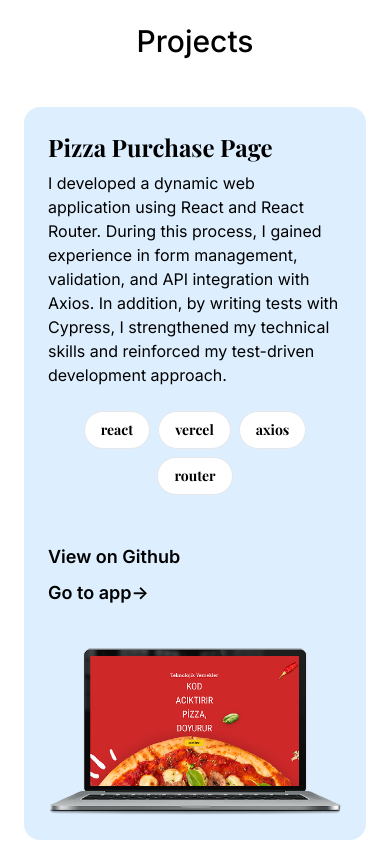
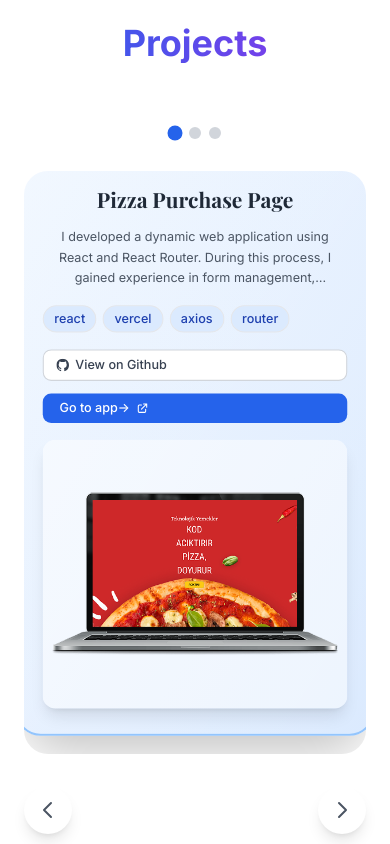
Before and after one commit to hediye-ersan/My-page, a React (Vite) app: page / in a window 390 px wide. Shown: the part 3420-4264 px from the top of the page. Built offline with nearby package versions, Linux system fonts and the light colour scheme; a web font is replaced by a local one.

Commit message:
Refactor Projects component to use a custom ProjectCard for improved layout and interactivity; replaced slider with a responsive carousel and added navigation controls.

```diff
--- a/src/components/Projects.jsx
+++ b/src/components/Projects.jsx
@@ -1,92 +1,185 @@
-import React from 'react';
-import Slider from 'react-slick';
+import React, { useState } from 'react';
 import { useLanguage } from '../contexts/LanguageContext';
-import 'slick-carousel/slick/slick.css';
-import 'slick-carousel/slick/slick-theme.css';
 
 const Projects = () => {
   const { currentLangContent } = useLanguage();
   const projectsData = currentLangContent.projects;
+  const [activeProject, setActiveProject] = useState(0);
 
-  const sliderSettings = {
-    dots: true,
-    infinite: false,
-    speed: 500,
-    slidesToShow: 1,
-    slidesToScroll: 1,
-    arrows: true,
-  };
+  // Tüm projeleri bir array'e çevir
+  const allProjects = [
+    projectsData.firstProject,
+    projectsData.secondProject,
+    projectsData.thirdProject
+  ];
 
-  const fixedProjects = [projectsData.firstProject, projectsData.secondProject];
+  // Proje renkleri
+  const projectColors = [
+    'bg-gradient-to-br from-blue-50 to-blue-100 dark:from-blue-900/20 dark:to-blue-800/20',
+    'bg-gradient-to-br from-emerald-50 to-emerald-100 dark:from-emerald-900/20 dark:to-emerald-800/20',
+    'bg-gradient-to-br from-orange-50 to-orange-100 dark:from-orange-900/20 dark:to-orange-800/20'
+  ];
 
-  return (
-    <section className="py-20 px-6 sm:px-36 dark:bg-dark-bg2 dark:text-dark-text">
-      <h2 className="text-3xl sm:text-4xl font-medium pb-12">{projectsData.title}</h2>
+  // Skill renkleri
+  const skillColors = [
+    'bg-blue-100 text-blue-800 dark:bg-blue-800/30 dark:text-blue-300',
+    'bg-emerald-100 text-emerald-800 dark:bg-emerald-800/30 dark:text-emerald-300',
+    'bg-orange-100 text-orange-800 dark:bg-orange-800/30 dark:text-orange-300'
+  ];
 
-      {/* Flex container: ilk 2 proje + 3. proje slider */}
-      <div className="flex flex-col sm:flex-row gap-10 sm:gap-16">
-        {/* İlk iki proje */}
-        {fixedProjects.map((project, index) => (
+  const ProjectCard = ({ project, index, isActive, onClick }) => (
     <div
-            key={index}
-            className={`w-full sm:w-2/5 text-left p-6 sm:p-12 rounded-2xl ${index === 0 ? 'bg-[#DDEEFE] dark:bg-[#2D3235]' : 'bg-[#D9F6F1] dark:bg-[#495351]'
-              }`}
+      className={`
+        group relative overflow-hidden rounded-3xl border-2 transition-all duration-500 cursor-pointer
+        ${isActive
+          ? 'border-blue-300 dark:border-blue-600 shadow-2xl scale-105'
+          : 'border-gray-200 dark:border-gray-700 hover:border-blue-200 dark:hover:border-blue-500 hover:shadow-xl hover:scale-102'
+        }
+        ${projectColors[index]}
+      `}
+      onClick={onClick}
     >
-            <h3 className="text-2xl sm:text-[29px] font-bold font-playfair">{project.title}</h3>
-            <p className="mt-2">{project.text}</p>
+      <div className="absolute inset-0 bg-gradient-to-br from-white/20 to-transparent dark:from-black/20"></div>
 
-            <div className="flex gap-2 flex-wrap w-full py-6 justify-center sm:justify-start">
+      <div className="relative p-6 lg:p-8">
+        {/* Proje başlığı */}
+        <h3 className="text-xl lg:text-2xl font-bold font-playfair mb-3 text-gray-800 dark:text-gray-100 group-hover:text-blue-600 dark:group-hover:text-blue-400 transition-colors duration-300">
+          {project.title}
+        </h3>
+
+        {/* Proje açıklaması */}
+        <p className="text-gray-600 dark:text-gray-300 mb-4 leading-relaxed text-xs lg:text-sm line-clamp-3">
+          {project.text}
+        </p>
+
+        {/* Teknolojiler */}
+        <div className="flex flex-wrap gap-1.5 mb-4">
           {Object.values(project.skills).map((skill, i) => (
-                <p
+            <span
               key={i}
-                  className="font-playfair font-bold text-sm sm:text-base border p-2 px-4 sm:px-6 rounded-3xl bg-[#FFFFFF] dark:bg-[#525252]"
+              className={`
+                px-2.5 py-1 rounded-full text-xs font-medium border transition-all duration-300
+                ${skillColors[index]} hover:scale-110 hover:shadow-md
+              `}
             >
               {skill}
-                </p>
+            </span>
           ))}
         </div>
 
-            <div className="flex flex-col sm:flex-row sm:justify-between items-start sm:items-center pt-6 gap-2 sm:gap-0">
-              <a href={project.viewGit.link} className="font-semibold text-lg sm:text-xl">{project.viewGit.text}</a>
-              <a href={project.viewGit.buttonLink} className="font-semibold text-lg sm:text-xl">{project.viewGit.button}</a>
+        {/* Linkler */}
+        <div className="flex flex-col sm:flex-row gap-3 mb-4">
+          <a
+            href={project.viewGit.link || '#'}
+            className="inline-flex items-center px-3 py-1.5 bg-white dark:bg-gray-800 text-gray-700 dark:text-gray-300 rounded-lg border border-gray-300 dark:border-gray-600 hover:bg-gray-50 dark:hover:bg-gray-700 hover:border-blue-400 dark:hover:border-blue-500 transition-all duration-300 font-medium text-xs"
+          >
+            <svg className="w-3 h-3 mr-1.5" fill="currentColor" viewBox="0 0 20 20">
+              <path fillRule="evenodd" d="M10 0C4.477 0 0 4.484 0 10.017c0 4.425 2.865 8.18 6.839 9.504.5.092.682-.217.682-.483 0-.237-.008-.868-.013-1.703-2.782.605-3.369-1.343-3.369-1.343-.454-1.158-1.11-1.466-1.11-1.466-.908-.62.069-.608.069-.608 1.003.07 1.531 1.032 1.531 1.032.892 1.53 2.341 1.088 2.91.832.092-.647.35-1.088.636-1.338-2.22-.253-4.555-1.113-4.555-4.951 0-1.093.39-1.988 1.029-2.688-.103-.253-.446-1.272.098-2.65 0 0 .84-.27 2.75 1.026A9.564 9.564 0 0110 4.844c.85.004 1.705.115 2.504.337 1.909-1.296 2.747-1.027 2.747-1.027.546 1.379.203 2.398.1 2.651.64.7 1.028 1.595 1.028 2.688 0 3.848-2.339 4.695-4.566 4.942.359.31.678.921.678 1.856 0 1.338-.012 2.419-.012 2.747 0 .268.18.58.688.482A10.019 10.019 0 0020 10.017C20 4.484 15.522 0 10 0z" clipRule="evenodd" />
+            </svg>
+            {project.viewGit.text}
+          </a>
+          <a
+            href={project.viewGit.buttonLink || '#'}
+            className="inline-flex items-center px-4 py-1.5 bg-blue-600 hover:bg-blue-700 text-white rounded-lg transition-all duration-300 font-medium text-xs hover:shadow-lg hover:scale-105"
+          >
+            {project.viewGit.button}
+            <svg className="w-3 h-3 ml-1.5" fill="none" stroke="currentColor" viewBox="0 0 24 24">
+              <path strokeLinecap="round" strokeLinejoin="round" strokeWidth={2} d="M10 6H6a2 2 0 00-2 2v10a2 2 0 002 2h10a2 2 0 002-2v-4M14 4h6m0 0v6m0-6L10 14" />
+            </svg>
+          </a>
         </div>
 
-            <div className="mt-10 sm:mt-12">
-              <img src={project.image} alt={`Project ${index + 1}`} className="w-full max-w-full h-auto rounded-xl" />
+        {/* Proje görseli */}
+        {project.image && (
+          <div className="relative group mt-2">
+            <div className="absolute inset-0 bg-gradient-to-t from-black/20 to-transparent rounded-xl opacity-0 group-hover:opacity-100 transition-opacity duration-300 z-10"></div>
+            <img
+              src={project.image}
+              alt={project.title}
+              className="w-full h-64 lg:h-80 object-contain rounded-xl shadow-lg group-hover:shadow-xl transition-all duration-300 bg-white/50 dark:bg-gray-800/50 p-2"
+            />
+          </div>
+        )}
       </div>
     </div>
-        ))}
+  );
 
-        {/* 3. proje slider */}
-        <div className="w-full sm:w-2/5">
-          <Slider {...sliderSettings}>
-            <div className="w-full text-left p-6 sm:p-12 rounded-2xl bg-[#FFE7D9] dark:bg-[#4D3F35]">
-              <h3 className="text-2xl sm:text-[29px] font-bold font-playfair">{projectsData.thirdProject.title}</h3>
-              <p className="mt-2">{projectsData.thirdProject.text}</p>
+  return (
+    <section className="py-20 px-6 sm:px-12 lg:px-24 xl:px-36 dark:bg-dark-bg2 dark:text-dark-text">
+      <div className="max-w-7xl mx-auto">
+        <h2 className="text-4xl lg:text-5xl font-bold text-center mb-16 bg-gradient-to-r from-blue-600 to-purple-600 bg-clip-text text-transparent">
+          {projectsData.title}
+        </h2>
 
-              <div className="flex gap-2 flex-wrap w-full py-6 justify-center sm:justify-start">
-                {Object.values(projectsData.thirdProject.skills).map((skill, i) => (
-                  <p
-                    key={i}
-                    className="font-playfair font-bold text-sm sm:text-base border p-2 px-4 sm:px-6 rounded-3xl bg-[#FFFFFF] dark:bg-[#525252]"
-                  >
-                    {skill}
-                  </p>
+        {/* Desktop Layout - Grid */}
+        <div className="hidden lg:grid lg:grid-cols-3 gap-8">
+          {allProjects.map((project, index) => (
+            <ProjectCard
+              key={index}
+              project={project}
+              index={index}
+              isActive={false}
+              onClick={() => {}}
+            />
           ))}
         </div>
 
-              <div className="flex flex-col sm:flex-row sm:justify-between items-start sm:items-center pt-6 gap-2 sm:gap-0">
-                <a href={projectsData.thirdProject.viewGit.link} className="font-semibold text-lg sm:text-xl">{projectsData.thirdProject.viewGit.text}</a>
-                <a href={projectsData.thirdProject.viewGit.buttonLink} className="font-semibold text-lg sm:text-xl">{projectsData.thirdProject.viewGit.button}</a>
+        {/* Mobile/Tablet Layout - Carousel */}
+        <div className="lg:hidden">
+          {/* Navigation Dots */}
+          <div className="flex justify-center mb-8 space-x-2">
+            {allProjects.map((_, index) => (
+              <button
+                key={index}
+                onClick={() => setActiveProject(index)}
+                className={`w-3 h-3 rounded-full transition-all duration-300 ${
+                  index === activeProject
+                    ? 'bg-blue-600 scale-125'
+                    : 'bg-gray-300 dark:bg-gray-600 hover:bg-blue-400'
+                }`}
+              />
+            ))}
           </div>
 
-              <div className="mt-10 sm:mt-12">
-                <img src={projectsData.thirdProject.image} alt="Project 3" className="w-full max-w-full h-auto rounded-xl" />
+          {/* Project Display */}
+          <div className="relative overflow-hidden rounded-3xl">
+            <div
+              className="flex transition-transform duration-500 ease-in-out"
+              style={{ transform: `translateX(-${activeProject * 100}%)` }}
+            >
+              {allProjects.map((project, index) => (
+                <div key={index} className="w-full flex-shrink-0">
+                  <ProjectCard
+                    project={project}
+                    index={index}
+                    isActive={index === activeProject}
+                    onClick={() => setActiveProject(index)}
+                  />
+                </div>
+              ))}
             </div>
           </div>
-          </Slider>
+
+          {/* Navigation Arrows */}
+          <div className="flex justify-between mt-8">
+            <button
+              onClick={() => setActiveProject(activeProject > 0 ? activeProject - 1 : allProjects.length - 1)}
+              className="p-3 bg-white dark:bg-gray-800 rounded-full shadow-lg hover:shadow-xl transition-all duration-300 border border-gray-200 dark:border-gray-700 hover:border-blue-400"
+            >
+              <svg className="w-6 h-6 text-gray-600 dark:text-gray-400" fill="none" stroke="currentColor" viewBox="0 0 24 24">
+                <path strokeLinecap="round" strokeLinejoin="round" strokeWidth={2} d="M15 19l-7-7 7-7" />
+              </svg>
+            </button>
+            <button
+              onClick={() => setActiveProject(activeProject < allProjects.length - 1 ? activeProject + 1 : 0)}
+              className="p-3 bg-white dark:bg-gray-800 rounded-full shadow-lg hover:shadow-xl transition-all duration-300 border border-gray-200 dark:border-gray-700 hover:border-blue-400"
+            >
+              <svg className="w-6 h-6 text-gray-600 dark:text-gray-400" fill="none" stroke="currentColor" viewBox="0 0 24 24">
+                <path strokeLinecap="round" strokeLinejoin="round" strokeWidth={2} d="M9 5l7 7-7 7" />
+              </svg>
+            </button>
           </div>
-
+        </div>
       </div>
     </section>
   );
```
Lines whose indentation alone changed are shown as unchanged.
